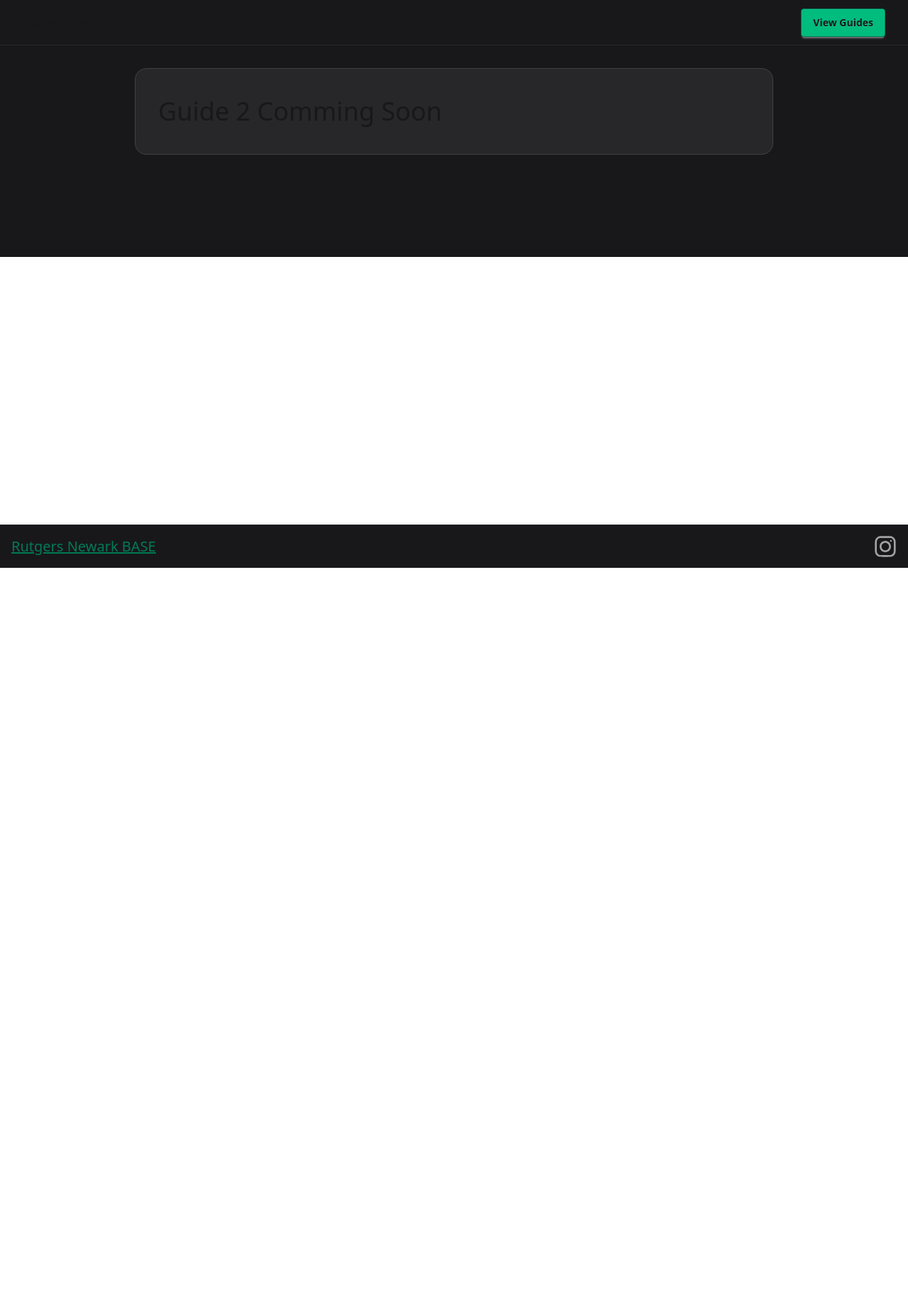
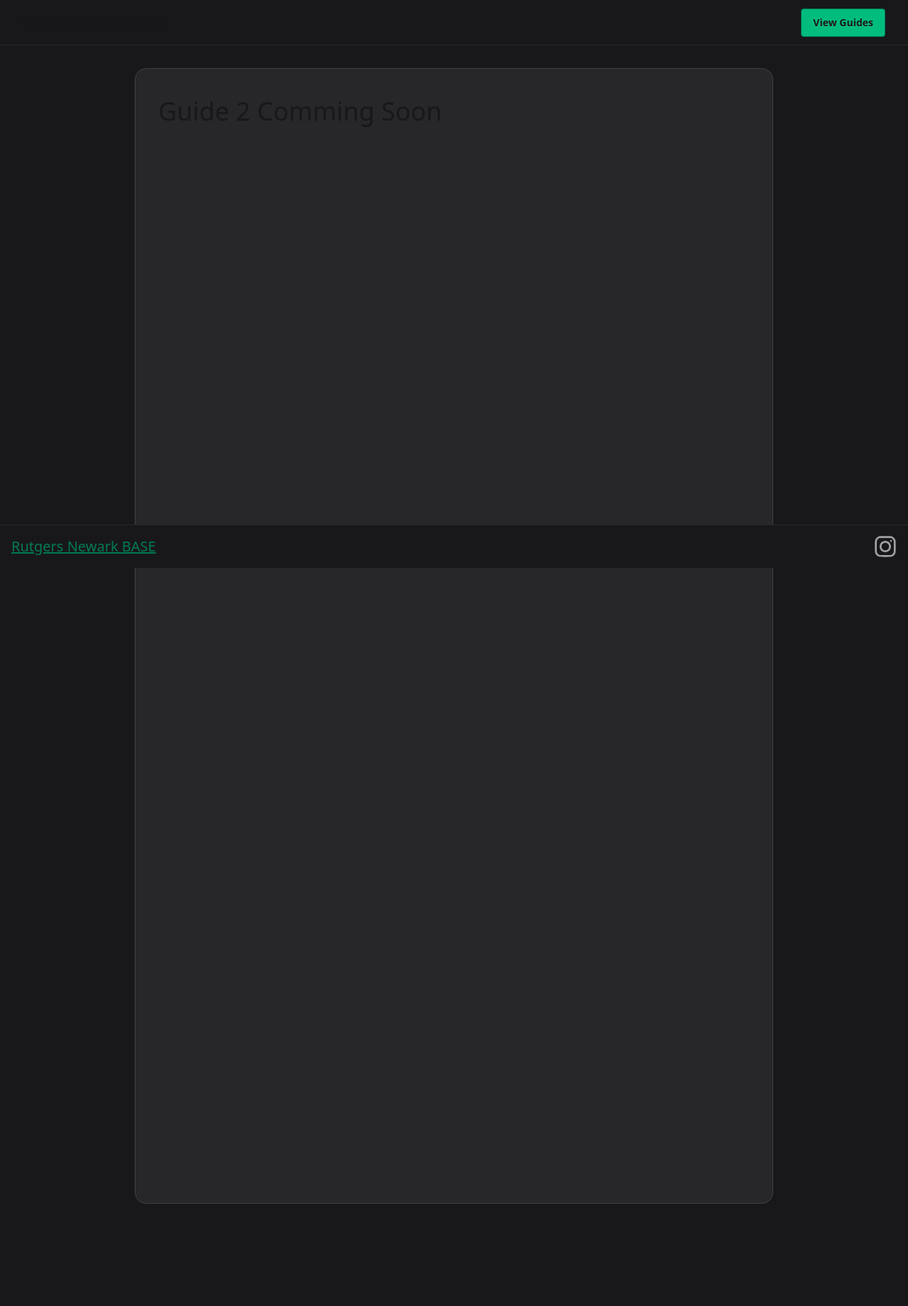
Before and after one commit to jrny6996/base-excel-api, a Flask app: page /guides/workshop-two in a window 1280 px wide. Shown: the whole page at 71% size. Before the commit the page ends 800 px from the top, so only its background shows below. Run offline with Flask 3, Linux system fonts and the light colour scheme; some libraries are stand-ins or nearby versions.

Commit message:
guides update

```diff
--- a/static/output.css
+++ b/static/output.css
@@ -6,7 +6,6 @@
     --color-emerald-500: oklch(0.696 0.17 162.48);
     --color-emerald-600: oklch(0.596 0.145 163.225);
     --color-emerald-700: oklch(0.508 0.118 165.612);
-    --color-blue-500: oklch(0.623 0.214 259.815);
     --color-purple-300: oklch(0.827 0.119 306.383);
     --color-gray-200: oklch(0.928 0.006 264.531);
     --color-zinc-300: oklch(0.871 0.006 286.286);
@@ -1054,6 +1053,9 @@
   .h-128 {
     height: calc(var(--spacing) * 128);
   }
+  .min-h-\[100rem\] {
+    min-height: 100rem;
+  }
   .min-h-screen {
     min-height: 100vh;
   }
@@ -1200,17 +1202,8 @@
   .bg-zinc-900 {
     background-color: var(--color-zinc-900);
   }
-  .bg-zinc-950 {
-    background-color: var(--color-zinc-950);
-  }
   .bg-zinc-950\/50 {
     background-color: color-mix(in oklab, var(--color-zinc-950) 50%, transparent);
-  }
-  .bg-zinc-950\/80 {
-    background-color: color-mix(in oklab, var(--color-zinc-950) 80%, transparent);
-  }
-  .bg-zinc-950\/90 {
-    background-color: color-mix(in oklab, var(--color-zinc-950) 90%, transparent);
   }
   .object-contain {
     object-fit: contain;
@@ -1277,9 +1270,6 @@
   .font-bold {
     --tw-font-weight: var(--font-weight-bold);
     font-weight: var(--font-weight-bold);
-  }
-  .\!text-blue-500 {
-    color: var(--color-blue-500) !important;
   }
   .text-black {
     color: var(--color-black);
@@ -1480,6 +1470,8 @@ p {
   border-width: 1px;
   border-color: var(--color-emerald-700);
   background-color: var(--color-emerald-500);
+  --tw-shadow: 0 0 #0000;
+  box-shadow: var(--tw-inset-shadow), var(--tw-inset-ring-shadow), var(--tw-ring-offset-shadow), var(--tw-ring-shadow), var(--tw-shadow);
   &:hover {
     @media (hover: hover) {
       background-color: var(--color-emerald-600);
--- a/static/src/input.css
+++ b/static/src/input.css
@@ -61,7 +61,7 @@ p {
 }
 
 .btn {
-  @apply bg-emerald-500 hover:bg-emerald-600 border border-emerald-700;
+  @apply bg-emerald-500 hover:bg-emerald-600 border border-emerald-700 shadow-none;
 }
 body {
   @apply bg-zinc-900;
--- a/templates/ws1.html
+++ b/templates/ws1.html
@@ -11,7 +11,7 @@
 {% block content %}
 
 <div class="sectionContainer">
-  <section class="bg-zinc-800 border border-zinc-700 p-8 rounded-2xl">
+  <section class="bg-zinc-800 border border-zinc-700 p-8 rounded-2xl min-h-[100rem]">
 
     {{ content | safe }}
 
```
